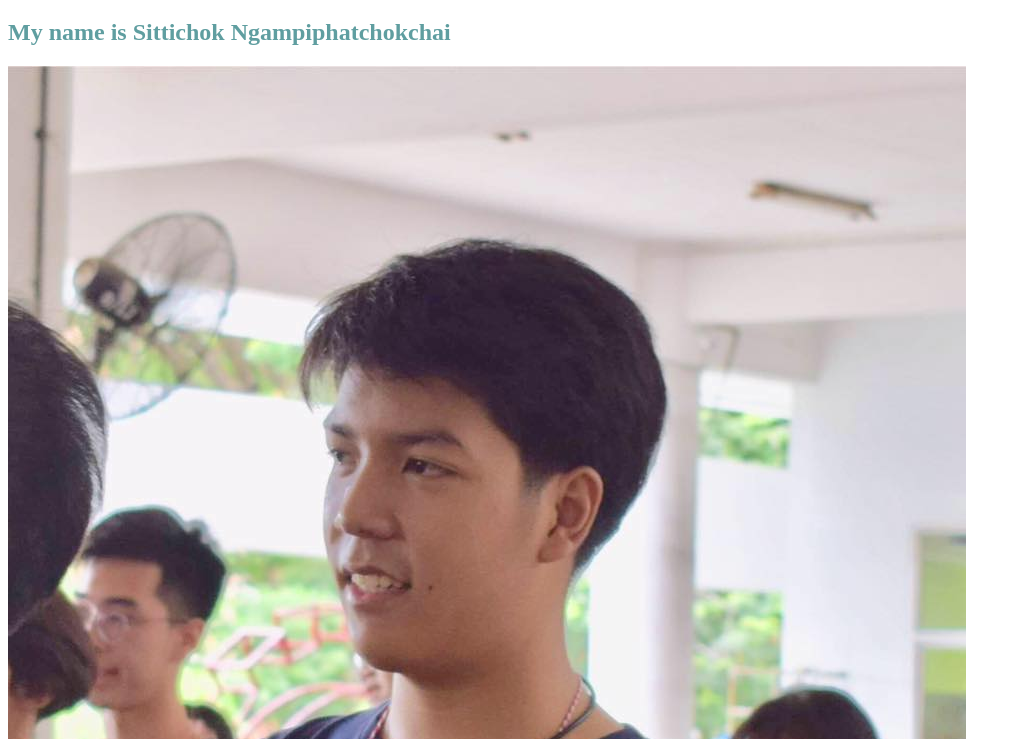
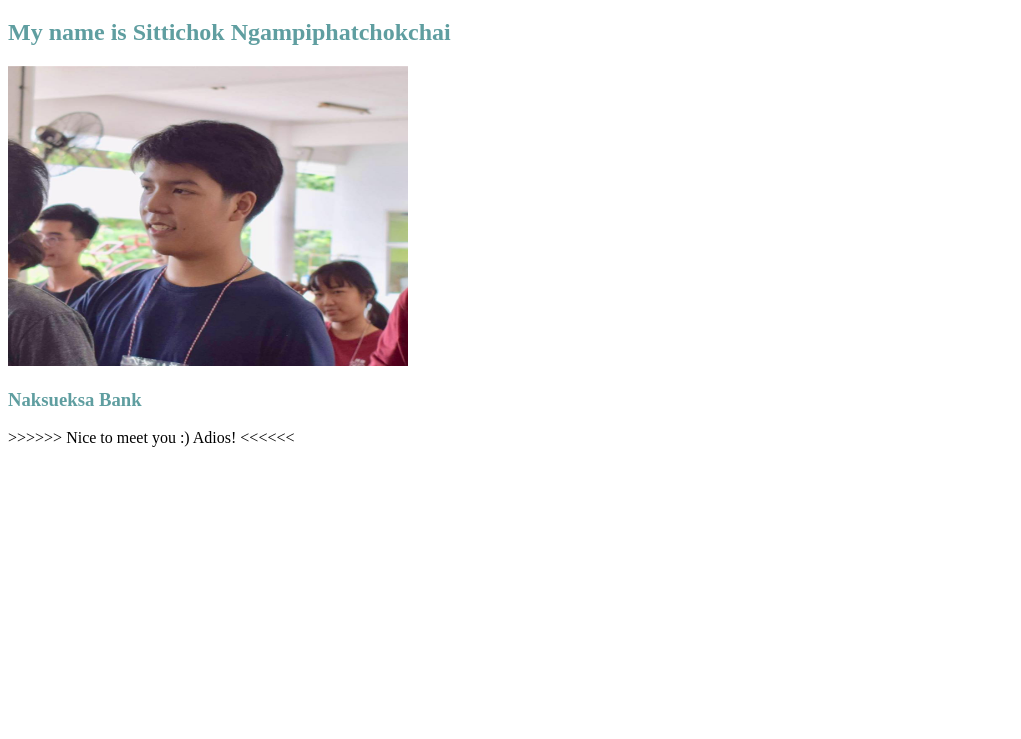
Before and after one commit to 6210612815/6210612815.github.io, a plain HTML site: page index.html in a window 1280 px wide. Shown: the part 61-800 px from the top of the page, without its empty margins (0-1021 px from the left). Drawn offline with Linux system fonts and the light colour scheme.

Commit message:
Update index.html

```diff
--- a/index.html
+++ b/index.html
@@ -6,7 +6,7 @@
     <body>
         <h1 style="color: cadetblue;">Hi Everyone</h1>
         <h2 style="color: cadetblue;">My name is Sittichok Ngampiphatchokchai</h2>
-        <img src="me.jpg">
+        <img src="me.jpg" width="400" height="300">
         <h3 style="color: cadetblue;">Naksueksa Bank</h3>
         <p> >>>>>> Nice to meet you :) Adios! <<<<<< </p>
     </body>
```
